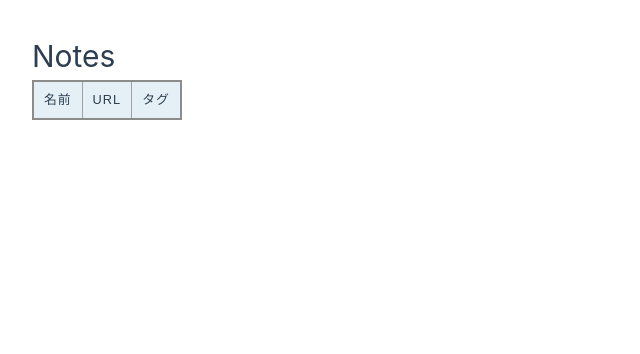
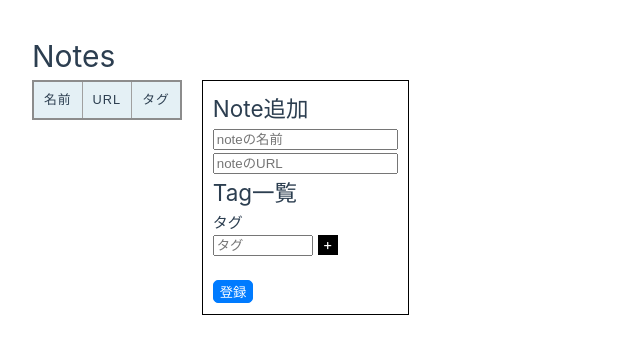
Before and after one commit to suimi34/vue3-calendar, a Vue app: page /notes in a window 1280 px wide. Shown: the top 354 px of the page, without its empty margins (0-640 px from the left). Built offline with nearby package versions, Linux system fonts and the light colour scheme.

Commit message:
add. isPC flag

```diff
--- a/src/components/organisms/NewNote.vue
+++ b/src/components/organisms/NewNote.vue
@@ -10,6 +10,7 @@ const newNote = ref<Note>({
   tags: []
 })
 
+const isPC = ref<boolean>(window.innerWidth >= 1024)
 const emit = defineEmits(['submitNewNote'])
 const props = defineProps({
   isShow: Boolean
@@ -35,15 +36,28 @@ const userNewTags = computed(() => {
   return newNote.value.tags
 })
 
-const isShow = computed(() => {
+const isShowModal = computed(() => {
   return props.isShow
 })
 </script>
 
 <template>
-  <Teleport to="body">
+  <div class="new-note-box" v-if="isPC">
+    <h2>Note追加</h2>
+    <form>
+      <input type="text" v-model="newNote.name" placeholder="noteの名前" />
+      <br />
+      <input type="text" v-model="newNote.url" placeholder="noteのURL" />
+      <br />
+      <Tags :tags="userNewTags" />
+      <NewTag @add-tag="addTag" />
+      <br />
+      <button class="button-primary" @click="handleSubmit">登録</button>
+    </form>
+  </div>
+  <Teleport to="body" v-else>
     <Transition name="fade">
-      <div class="new-note-box" v-if="isShow">
+      <div class="new-note-box" v-if="isShowModal">
         <h2>Note追加</h2>
         <form>
           <input type="text" v-model="newNote.name" placeholder="noteの名前" />
@@ -69,6 +83,19 @@ const isShow = computed(() => {
   padding: 10px;
 }
 
+button.button-primary {
+  background-color: #007bff;
+  border-radius: 5px;
+  border: 1px solid #007bff;
+  color: #fff;
+}
+button.button-cancel {
+  background-color: #fff;
+  border-radius: 5px;
+  border: 1px solid #343a40;
+  color: #343a40;
+}
+
 @media (max-width: 1023px) {
   .fade-enter-active,
   .fade-leave-active {
@@ -88,18 +115,5 @@ const isShow = computed(() => {
     border-radius: 5px;
     width: 80%;
   }
-
-  button.button-primary {
-    background-color: #007bff;
-    border-radius: 5px;
-    border: 1px solid #007bff;
-    color: #fff;
-  }
-  button.button-cancel {
-    background-color: #fff;
-    border-radius: 5px;
-    border: 1px solid #343a40;
-    color: #343a40;
-  }
 }
 </style>
```
